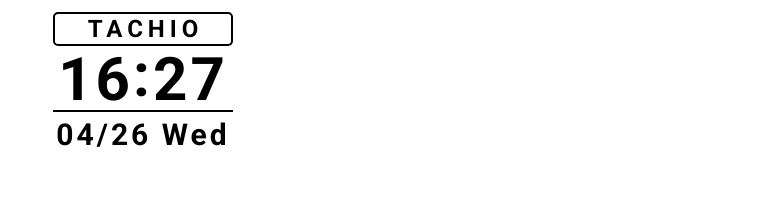
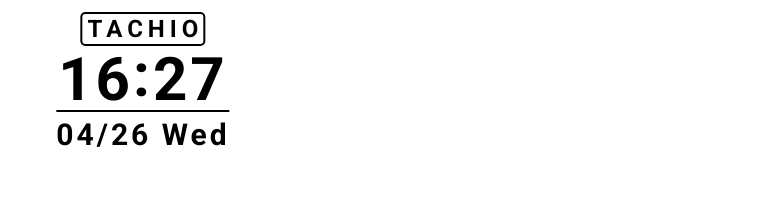
Before and after one commit to chattvify/chattvify.github.io, a Jekyll site: the page clock.html, which Jekyll copies as it is, in a window 1280 px wide. Shown: the top 202 px of the page, without its empty margins (497-1280 px from the left). Built offline with Jekyll 4.4.1, drawn with Linux system fonts in a browser that asks for light colours; nearby versions of some CDN libraries.

Commit message:
add webfont and change config save

```diff
--- a/clock.html
+++ b/clock.html
@@ -28,7 +28,6 @@
 
         body {
             text-align: center;
-            font-family: 'Roboto', sans-serif;
             /* ▼ 텍스트 색상 변경 ▼ */
             /* color: #ffd800; */
             /* ▲ 텍스트 색상 변경 ▲ */
@@ -39,7 +38,6 @@
             top: 0;
             left: 50%;
             transform: translate(-50%, 0);
-            width: 180px;
             padding: 12px 10px 5px 10px;
             border-radius: 0px 0px 10px 10px;
             /* ▼ 배경 색상 변경(red, green, blue, alpha) ▼ */
@@ -53,7 +51,13 @@
             padding-bottom: 2px;
         }
 
+        .live{
+            display: flex;
+            justify-content: center;
+        }
+
         #live {
+            width: max-content;
             border: solid 2px;
             /* 외곽선 둥글기 */
             border-radius: 5px;
@@ -140,6 +144,10 @@
             padding: 5px;
             width: 50px;
         }
+
+        .setting textarea {
+            resize: none;
+        }
     </style>
 </head>
 
@@ -195,6 +203,11 @@
             <input type="number" name="opacity">%
         </div>
 
+        <div>
+            <label for="webfont">웹 폰트</label>
+            <textarea name="webfont" rows="10" class="webfont"></textarea>
+        </div>
+
         <button type="button" class="btn btn-save">저장</button>
     </div>
 
@@ -216,9 +229,30 @@
                     'text-color': '#000000',
                     'border-color': '#000000',
                     'bg-color': '#FFFFFF',
-                    'opacity': 70
+                    'opacity': 70,
+                    'webfont': '',
                 }
-                const config = location.search ? JSON.parse(atob(location.search.substring(1))) : {}
+                const config = {}
+                if (location.search) {
+                    Object.assign(config, JSON.parse(atob(location.search.substring(1))))
+                }
+                if (localStorage.getItem('clock-config')) {
+                    Object.assign(config, JSON.parse(localStorage.getItem('clock-config')))
+                }
+
+                const font = (config['webfont'] || obj['webfont']).replace('@font-face ', '').replace('{', '').replace('}', '').replaceAll('\n', '').trim()
+                const fontObj = {}
+                font.split(';').forEach((r) => {
+                    const item = r.split(':')
+                    if (r) {
+                        const k = item[0].toString().trim()
+                        const v = item[1].toString().trim().replaceAll("'", "").replaceAll('"', '')
+                        if (k != 'src') {
+                            fontObj[k] = v
+                        }
+                    }
+                })
+
                 document.querySelectorAll('input').forEach((el) => {
                     if (el) {
                         const name = el.getAttribute('name')
@@ -238,6 +272,15 @@
                 document.querySelector('#time').style.borderColor = config['border-color'] || obj['border-color']
 
                 document.querySelector('.nowtime').style.backgroundColor = hexToRGB(config['bg-color'] || obj['bg-color'], (config['opacity'] || obj['opacity']) / 100)
+
+                console.log(fontObj)
+                const elStyle = document.createElement('style')
+                elStyle.innerHTML = `
+${(config['webfont'] || obj['webfont'])}
+body {
+    font-family: '${fontObj['font-family']}', 'Roboto', sans-serif;
+}`
+                document.querySelector('head').appendChild(elStyle)
             },
             save() {
                 const config = JSON.stringify({
```
Also changed, not shown: other parts of clock.html (+2 -1 lines).
